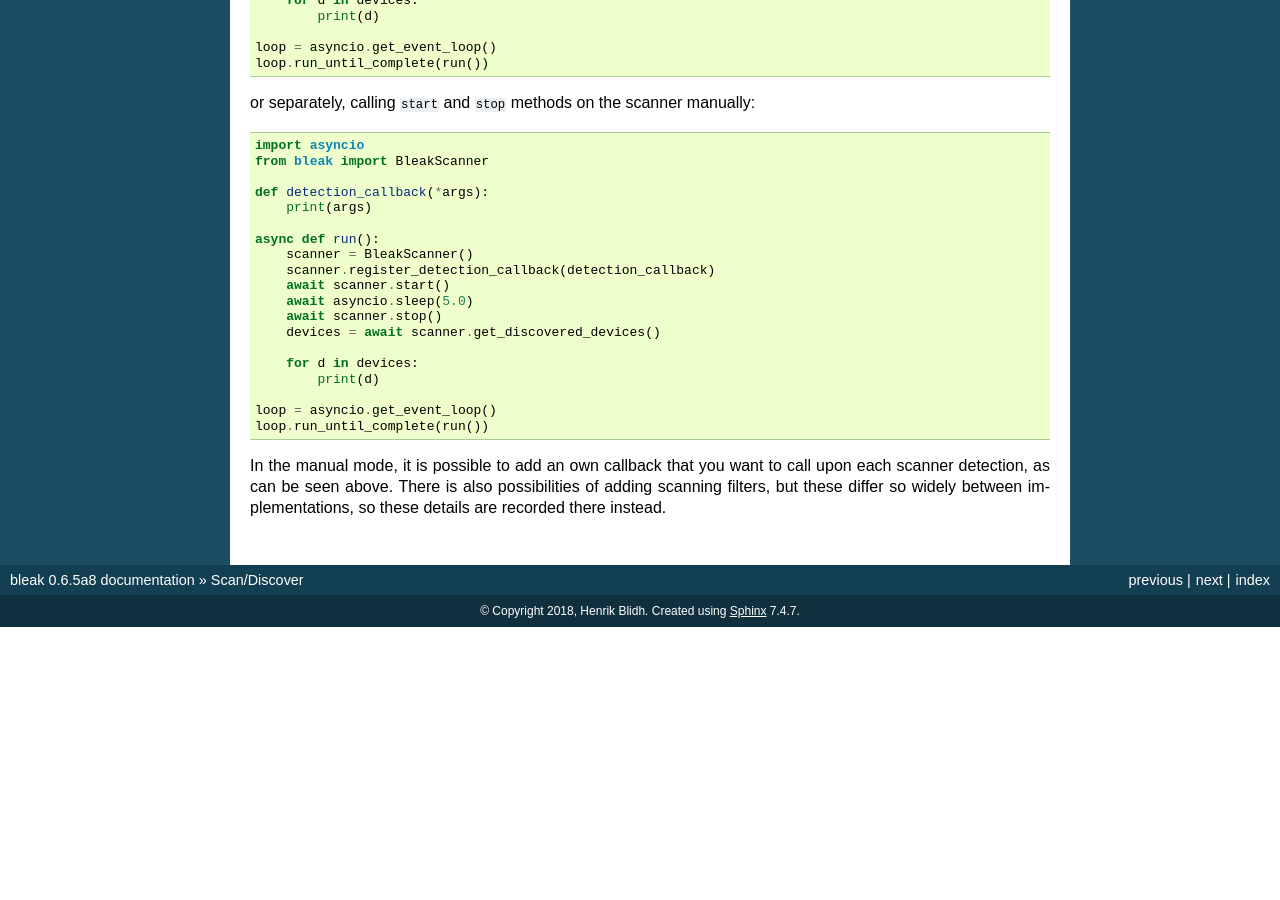
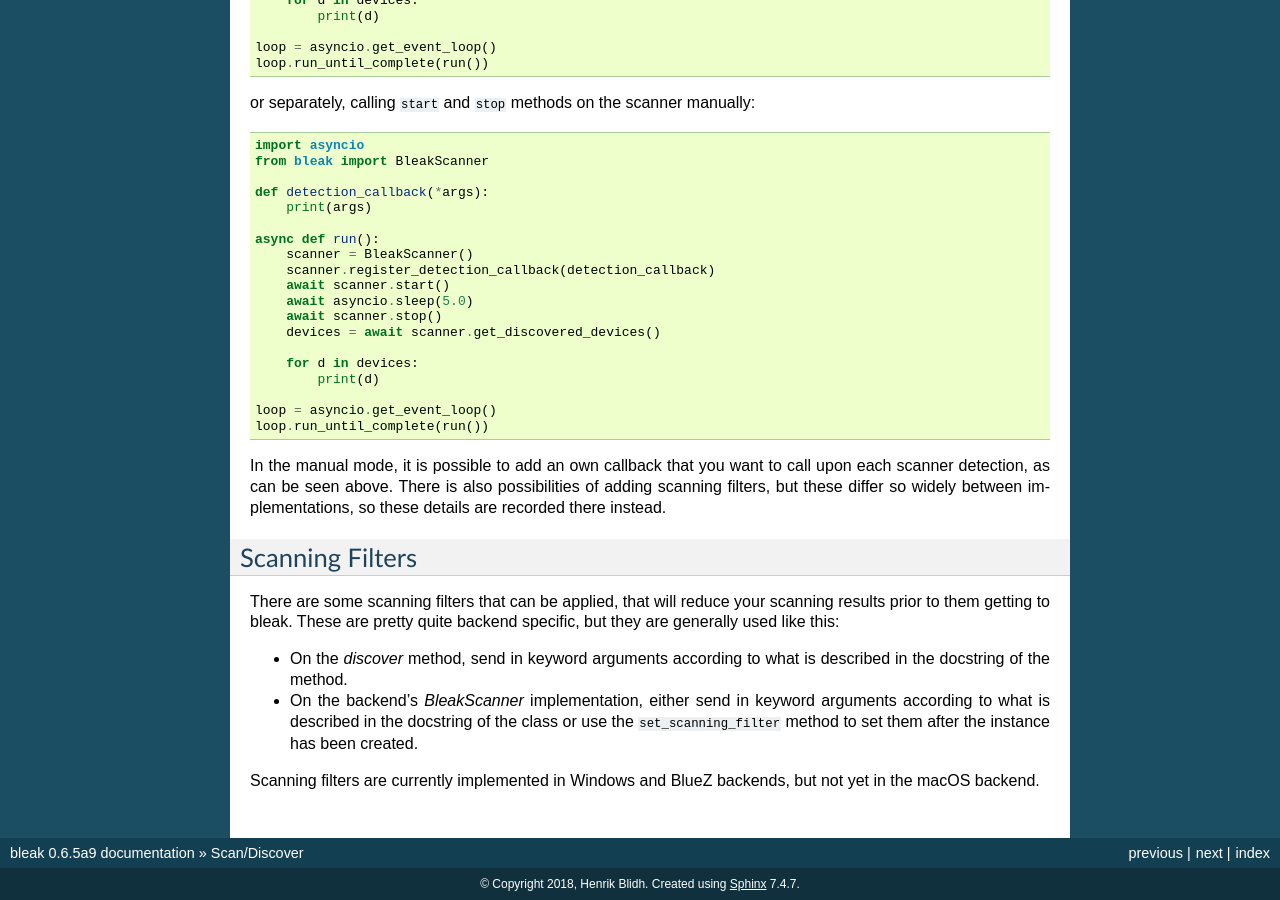
Before and after one commit to hbldh/bleak, a Sphinx documentation site: the page built from docs/scanning.rst, in a window 1280 px wide and 900 px high, scrolled down 992 px. Built offline with Sphinx 7.4.7, drawn with Linux system fonts in a browser that asks for light colours; the version number is read from the project's files by our own code; before the commit the page ends 1619 px from its top, so only the background shows below that; some of the changed text lies outside the part shown.

Commit message:
Documentation commit.
Updated documentation about scanning filters.
Added scanning filters to .NET discover method.
Updated CHANGLOG.

```diff
--- a/bleak/__version__.py
+++ b/bleak/__version__.py
@@ -1,3 +1,3 @@
 # -*- coding: utf-8 -*-
 
-__version__ = "0.6.5a8"
+__version__ = "0.6.5a9"
--- a/docs/api.rst
+++ b/docs/api.rst
@@ -8,9 +8,9 @@ Connection Client Interface
     :members:
 
 Scanning Client Interface
----------------------------
+-------------------------
 
-.. automodule:: bleak.backends.scanning
+.. automodule:: bleak.backends.scanner
     :members:
 
 Interface for BLE devices
--- a/docs/backends/windows.rst
+++ b/docs/backends/windows.rst
@@ -9,7 +9,7 @@ The Windows backend implements a ``BleakClient`` in the module ``bleak.backends.
 method in the ``bleak.backends.dotnet.discovery`` module. There are also backend-specific implementations of the
 ``BleakGATTService``, ``BleakGATTCharacteristic`` and ``BleakGATTDescriptor`` classes.
 
-FInally, some .NET/``asyncio``-connectivity methods are available in the ``bleak.backends.dotnet.utils`` module.
+Finally, some .NET/``asyncio``-connectivity methods are available in the ``bleak.backends.dotnet.utils`` module.
 
 Specific features for the Windows backend
 -----------------------------------------
@@ -17,4 +17,4 @@ Specific features for the Windows backend
 Client
 ~~~~~~
  - The constructor keyword ``address_type`` which can have the values ``"public"`` or ``"random"``. This value
-   makes sure that the connect
+   makes sure that the connection is made in a fashion that suits the peripheral.
--- a/docs/history.rst
+++ b/docs/history.rst
@@ -1 +1 @@
-.. include:: ../HISTORY.rst
+.. include:: ../CHANGELOG.rst
--- a/docs/scanning.rst
+++ b/docs/scanning.rst
@@ -30,6 +30,7 @@ method are instances of :py:class:`bleak.backends.device.BLEDevice` and has ``na
 and ``rssi`` attributes, as well as a ``metadata`` attribute, a dict with keys ``uuids`` and ``manufacturer_data``
 which potentially contains a list of all service UUIDs on the device and a binary string of data from
 the manufacturer of the device respectively.
+
 
 BleakScanner
 ------------
@@ -95,3 +96,19 @@ or separately, calling ``start`` and ``stop`` methods on the scanner manually:
 In the manual mode, it is possible to add an own callback that you want to call upon each
 scanner detection, as can be seen above. There is also possibilities of adding scanning filters,
 but these differ so widely between implementations, so these details are recorded there instead.
+
+Scanning Filters
+----------------
+
+There are some scanning filters that can be applied, that will reduce your scanning
+results prior to them getting to bleak. These are pretty quite backend specific, but
+they are generally used like this:
+
+- On the `discover` method, send in keyword arguments according to what is
+  described in the docstring of the method.
+- On the backend's `BleakScanner` implementation, either send in keyword arguments
+  according to what is described in the docstring of the class or use the
+  ``set_scanning_filter`` method to set them after the instance has been created.
+
+Scanning filters are currently implemented in Windows and BlueZ backends, but not yet
+in the macOS backend.
```
Also changed, not shown: CHANGELOG.rst (+7 -7 lines), docs/usage.rst (+9 -1 lines), 4 other files.
